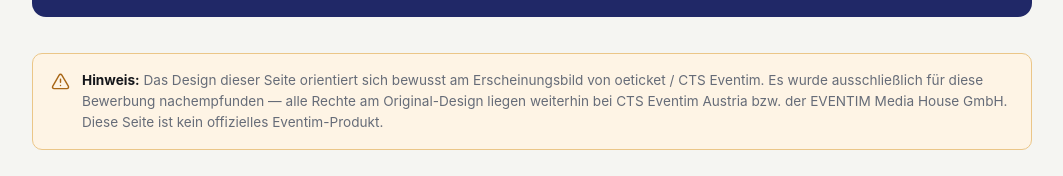
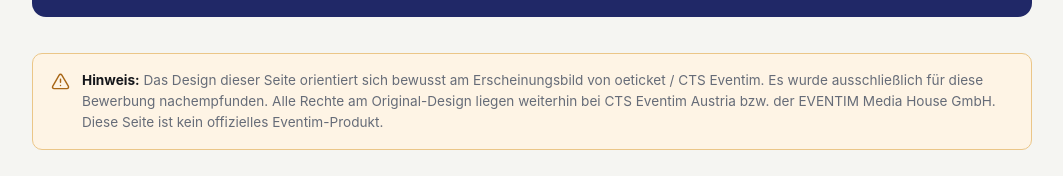
Before and after one commit to s1ckjun3/s1ckjun3.github.io, a plain HTML site: page index.html in a window 1280 px wide. Shown: the part 3032-3208 px from the top of the page, without its empty margins (108-1171 px from the left). Drawn offline with Linux system fonts and the light colour scheme.

Commit message:
Update index.html

```diff
--- a/index.html
+++ b/index.html
@@ -683,7 +683,7 @@
 
   <div class="notice">
     <svg viewBox="0 0 24 24"><path d="M12 9v4m0 4h.01M10.29 3.86l-8.18 14.18A2 2 0 0 0 3.82 21h16.36a2 2 0 0 0 1.71-3.03L13.71 3.86a2 2 0 0 0-3.42 0z"/></svg>
-    <p><strong>Hinweis:</strong> Das Design dieser Seite orientiert sich bewusst am Erscheinungsbild von oeticket / CTS&nbsp;Eventim. Es wurde ausschließlich für diese Bewerbung nachempfunden — alle Rechte am Original-Design liegen weiterhin bei CTS Eventim Austria bzw. der EVENTIM Media House GmbH. Diese Seite ist kein offizielles Eventim-Produkt.</p>
+    <p><strong>Hinweis:</strong> Das Design dieser Seite orientiert sich bewusst am Erscheinungsbild von oeticket / CTS&nbsp;Eventim. Es wurde ausschließlich für diese Bewerbung nachempfunden. Alle Rechte am Original-Design liegen weiterhin bei CTS Eventim Austria bzw. der EVENTIM Media House GmbH. Diese Seite ist kein offizielles Eventim-Produkt.</p>
   </div>
 
   <footer>
```
